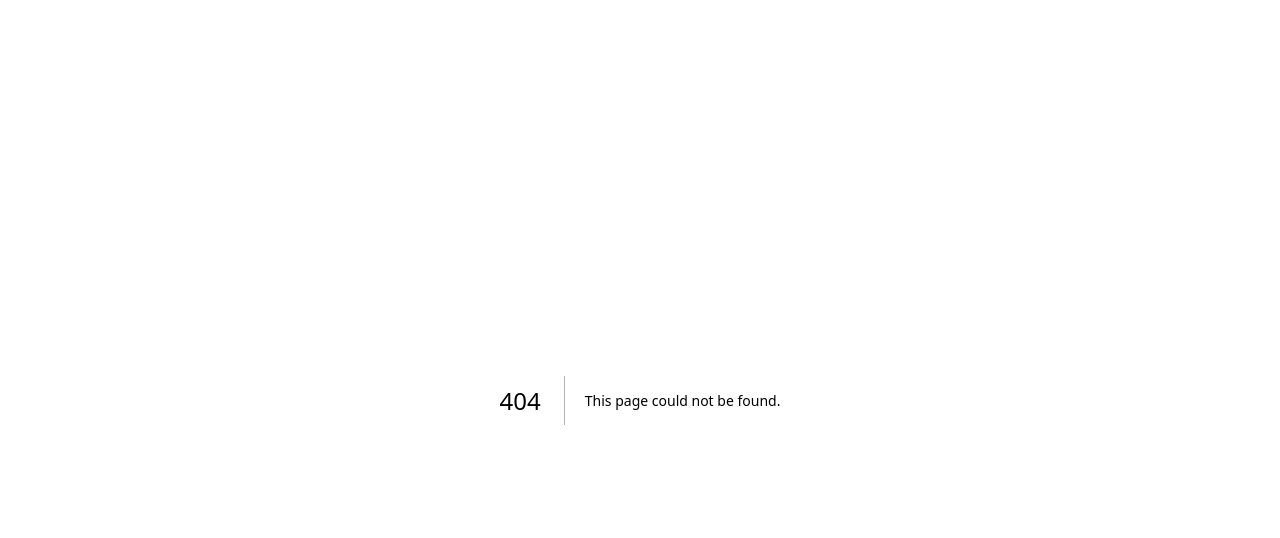
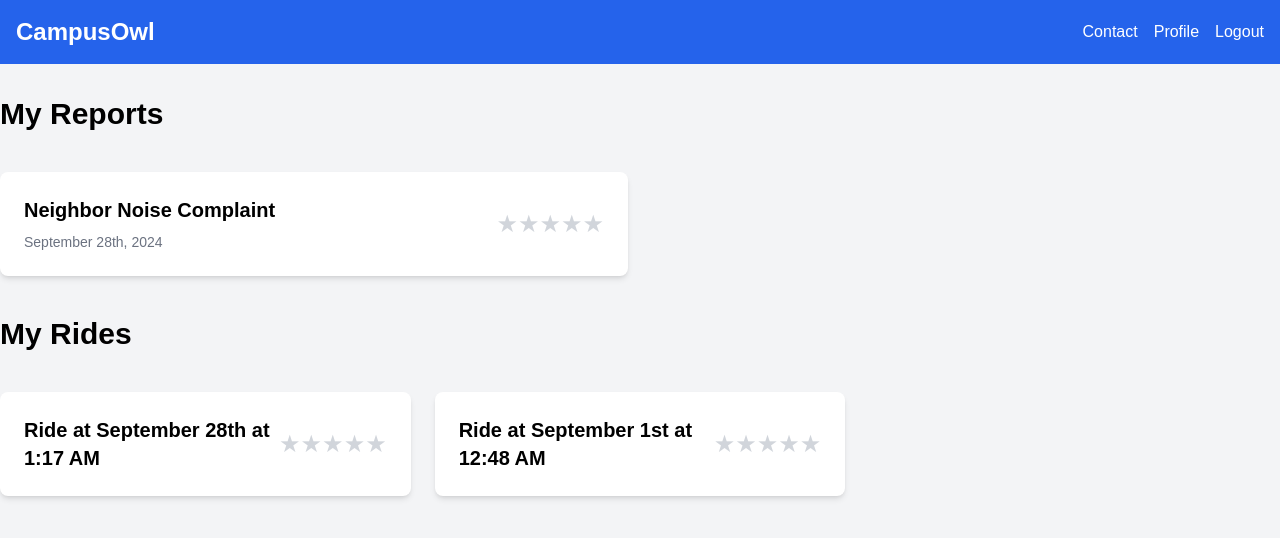
Before and after one commit to cu1jy/CampusOwl, a Next.js app: page /student-profile in a window 1280 px wide. Before the commit this address had no page. Shown: the top 538 px of the page. Built offline with nearby package versions, Linux system fonts and the light colour scheme.

Commit message:
made user profile with ratings

```diff
--- a/app/components/StudentNavbar.js
+++ b/app/components/StudentNavbar.js
@@ -8,7 +8,7 @@ const StudentNavbar = () => {
                 <a href="/student-home" className="text-2xl font-bold">CampusOwl</a>
                 <div className="space-x-4">
                     <a href="/map" className="hover:text-blue-200">Contact</a>
-                    <a href="#" className="hover:text-blue-200">Profile</a>
+                    <a href="student-profile" className="hover:text-blue-200">Profile</a>
                     <a href="/" className="hover:text-blue-200">Logout</a>
                 </div>
             </div>
--- a/app/map/page.js
+++ b/app/map/page.js
@@ -93,7 +93,7 @@ export default function Map() {
     return (
         <main className='bg-white text-black'>
             <div id="controls" className='flex align-center h-10'>
-                <a href="/home" className="text-black pr-5">
+                <a href="/student-home" className="text-black pr-5">
                     <p>&lt;</p>
                 </a>
                 <input id="destination-input" type="text" placeholder="Enter destination address" />
--- a/app/student-home/page.js
+++ b/app/student-home/page.js
@@ -60,7 +60,7 @@ export default function Home() {
       <StudentNavbar />
       <div className="container mx-auto py-8">
         <h1 className="font-semibold text-black text-3xl text-center mb-10">
-          Articles
+          Campus Security Alerts
         </h1>
         <div className="grid grid-cols-1 md:grid-cols-2 lg:grid-cols-3 gap-6">
           {articles.map((article, index) => (
--- /dev/null
+++ b/app/student-profile/page.js
@@ -0,0 +1,87 @@
+"use client";
+import { useState } from 'react';
+import StudentNavbar from '../components/StudentNavbar';
+
+const StarRating = () => {
+    const [rating, setRating] = useState(0);
+
+    return (
+        <div className="flex items-center">
+            {[...Array(5)].map((_, index) => (
+                <span
+                    key={index}
+                    onClick={() => setRating(index + 1)}
+                    className={`cursor-pointer text-2xl ${index < rating ? 'text-yellow-500' : 'text-gray-300'
+                        }`}
+                >
+                    ★
+                </span>
+            ))}
+        </div>
+    );
+};
+
+const Report = ({ title, date }) => (
+    <div className="bg-white p-6 rounded-lg shadow-md flex justify-between items-center">
+        <div>
+            <h2 className="text-xl font-semibold text-black">{title}</h2>
+            <p className="text-sm text-gray-500 mt-2">{date}</p>
+        </div>
+        <div>
+            <StarRating />
+        </div>
+    </div>
+);
+
+const Ride = ({ date }) => (
+    <div className="bg-white p-6 rounded-lg shadow-md flex justify-between items-center">
+        <div>
+            <h2 className="text-xl font-semibold text-black">Ride at {date}</h2>
+        </div>
+        <div>
+            <StarRating />
+        </div>
+    </div>
+);
+
+export default function Home() {
+    const [reports] = useState([
+        {
+            title: "Neighbor Noise Complaint",
+            date: "September 28th, 2024",
+        },
+    ]);
+
+    const [rides] = useState([
+        {
+            date: "September 28th at 1:17 AM",
+        },
+        {
+            date: "September 1st at 12:48 AM",
+        },
+    ]);
+
+    return (
+        <main className="min-h-screen bg-gray-100">
+            <StudentNavbar />
+            <div className="container mx-auto py-8">
+                <h1 className="font-semibold text-black text-3xl mb-10 text-left">
+                    My Reports
+                </h1>
+                <div className="grid grid-cols-1 md:grid-cols-1 lg:grid-cols-2 gap-6">
+                    {reports.map((report, index) => (
+                        <Report key={index} {...report} />
+                    ))}
+                </div>
+                <h1 className="font-semibold text-black text-3xl mt-10 mb-10 text-left">
+                    My Rides
+                </h1>
+                <div className='grid grid-cols-1 md:grid-cols-2 lg:grid-cols-3 gap-6'>
+                    {rides.map((ride, index) => (
+                        <Ride key={index} {...ride} />
+                    ))}
+                </div>
+            </div>
+        </main>
+    );
+}
```
